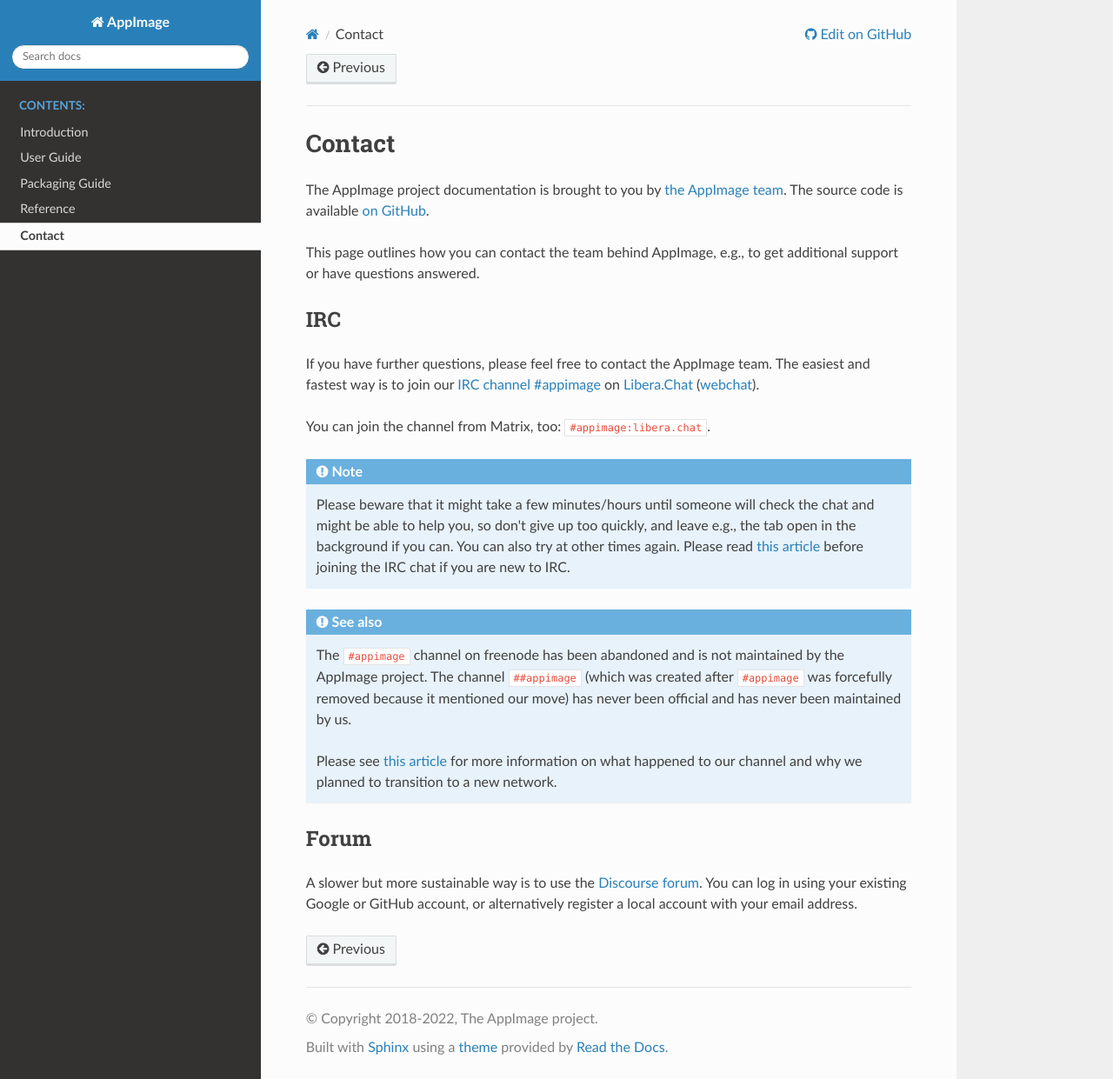
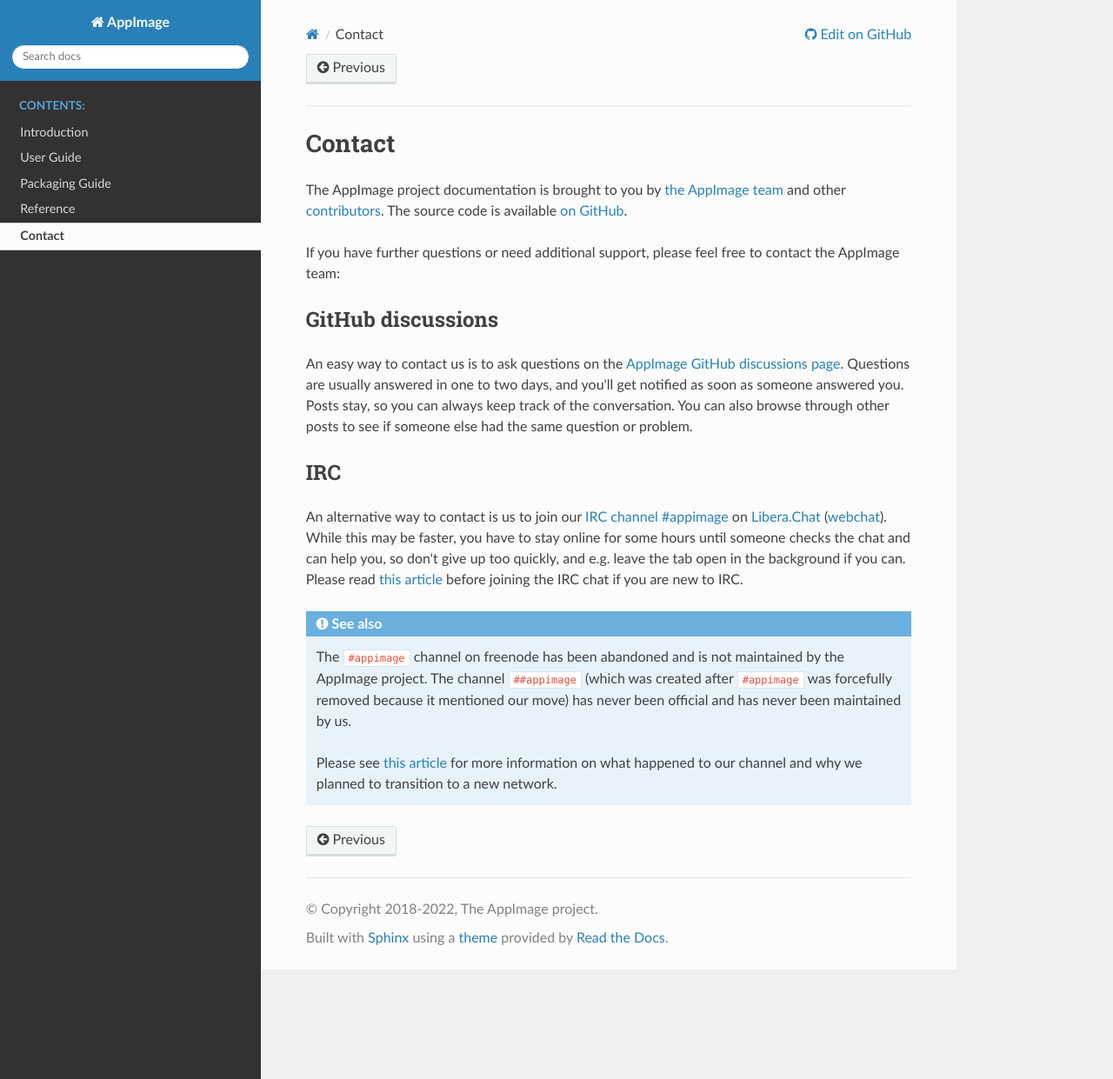
Before and after one commit to AppImage/docs.appimage.org, a Sphinx documentation site: the page built from source/contact.rst, in a window 1280 px wide and 1241 px high. Shown: the whole window at 87% size. Built offline with Sphinx 7.4.7 and the Read the Docs theme 3.1.0, drawn with Linux system fonts in a browser that asks for light colours.

Commit message:
Updated contact page
The contact page has been updated and improved:
- The overview has generally been improved.
- A section about GitHub discussions has been added as this is now the primary way to contact the team.
- The section about IRC has been improved and outdated information has been removed.
- The section about the forum has been removed as it shouldn't be used by new users anymore.

```diff
--- a/source/contact.rst
+++ b/source/contact.rst
@@ -3,30 +3,24 @@
 Contact
 =======
 
-The AppImage project documentation is brought to you by `the AppImage team <https://github.com/AppImage>`__. The source code is available `on GitHub <https://github.com/AppImage/docs.appimage.org>`__.
+The AppImage project documentation is brought to you by `the AppImage team <https://github.com/AppImage>`__ and other `contributors <https://github.com/AppImage/docs.appimage.org/graphs/contributors>`_. The source code is available `on GitHub <https://github.com/AppImage/docs.appimage.org>`__.
 
-This page outlines how you can contact the team behind AppImage, e.g., to get additional support or have questions answered.
+If you have further questions or need additional support, please feel free to contact the AppImage team:
+
+
+GitHub discussions
+------------------
+
+An easy way to contact us is to ask questions on the `AppImage GitHub discussions page <https://github.com/orgs/AppImage/discussions>`_. Questions are usually answered in one to two days, and you'll get notified as soon as someone answered you. Posts stay, so you can always keep track of the conversation. You can also browse through other posts to see if someone else had the same question or problem.
 
 
 IRC
 ---
 
-If you have further questions, please feel free to contact the AppImage team. The easiest and fastest way is to join our `IRC channel #appimage <ircs://irc.libera.chat/appimage>`__ on `Libera.Chat <https://libera.chat>`__ (`webchat <https://web.libera.chat/#AppImage>`__).
-
-You can join the channel from Matrix, too: ``#appimage:libera.chat``.
-
-.. note::
-
-   Please beware that it might take a few minutes/hours until someone will check the chat and might be able to help you, so don't give up too quickly, and leave e.g., the tab open in the background if you can. You can also try at other times again. Please read `this article <https://workaround.org/getting-help-on-irc/>`__ before joining the IRC chat if you are new to IRC.
+An alternative way to contact is us to join our `IRC channel #appimage <ircs://irc.libera.chat/appimage>`__ on `Libera.Chat <https://libera.chat>`__ (`webchat <https://web.libera.chat/#AppImage>`__). While this may be faster, you have to stay online for some hours until someone checks the chat and can help you, so don't give up too quickly, and e.g. leave the tab open in the background if you can. Please read `this article <https://workaround.org/getting-help-on-irc/>`__ before joining the IRC chat if you are new to IRC.
 
 .. seealso::
 
    The :code:`#appimage` channel on freenode has been abandoned and is not maintained by the AppImage project. The channel :code:`##appimage` (which was created after :code:`#appimage` was forcefully removed because it mentioned our move) has never been official and has never been maintained by us.
 
    Please see `this article <https://www.devever.net/~hl/freenode_abuse2>`__ for more information on what happened to our channel and why we planned to transition to a new network.
-
-
-Forum
------
-
-A slower but more sustainable way is to use the `Discourse forum <https://discourse.appimage.org>`__. You can log in using your existing Google or GitHub account, or alternatively register a local account with your email address.
```
